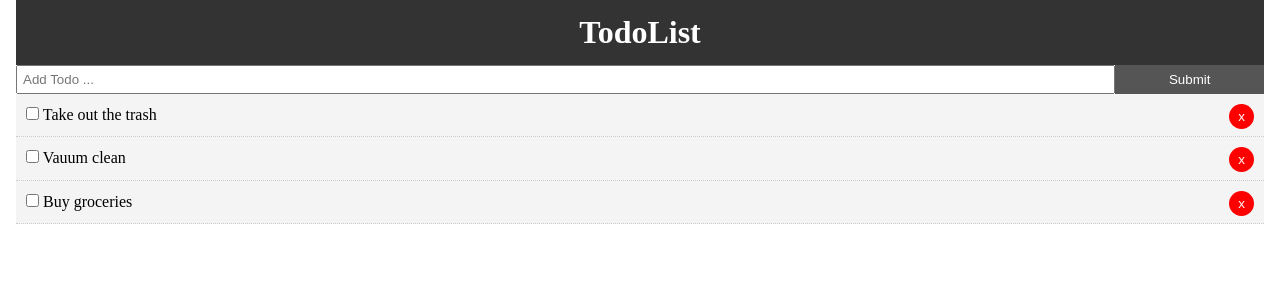
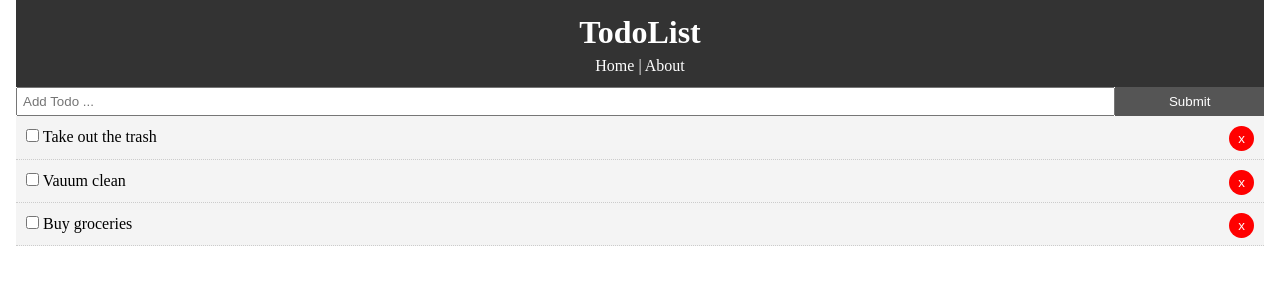
Before and after one commit to repetitioestmaterstudiorum/react-todo-list, a React (Create React App) app: page / in a window 1280 px wide. Shown: the top 300 px of the page. Built offline with nearby package versions, Linux system fonts and the light colour scheme.

Commit message:
added links to home and about

```diff
--- a/src/components/layout/Header.js
+++ b/src/components/layout/Header.js
@@ -1,9 +1,17 @@
 import React from "react";
+import { Link } from "react-router-dom";
 
 function Header() {
     return (
         <header style={headerStyle}>
             <h1>TodoList</h1>
+            <Link style={linkStyle} to="/">
+                Home
+            </Link>{" "}
+            |{" "}
+            <Link style={linkStyle} to="/about">
+                About
+            </Link>
         </header>
     );
 }
@@ -15,4 +23,9 @@
     padding: "10px"
 };
 
+const linkStyle = {
+    color: "#fff",
+    textDecoration: "none"
+};
+
 export default Header;
```
